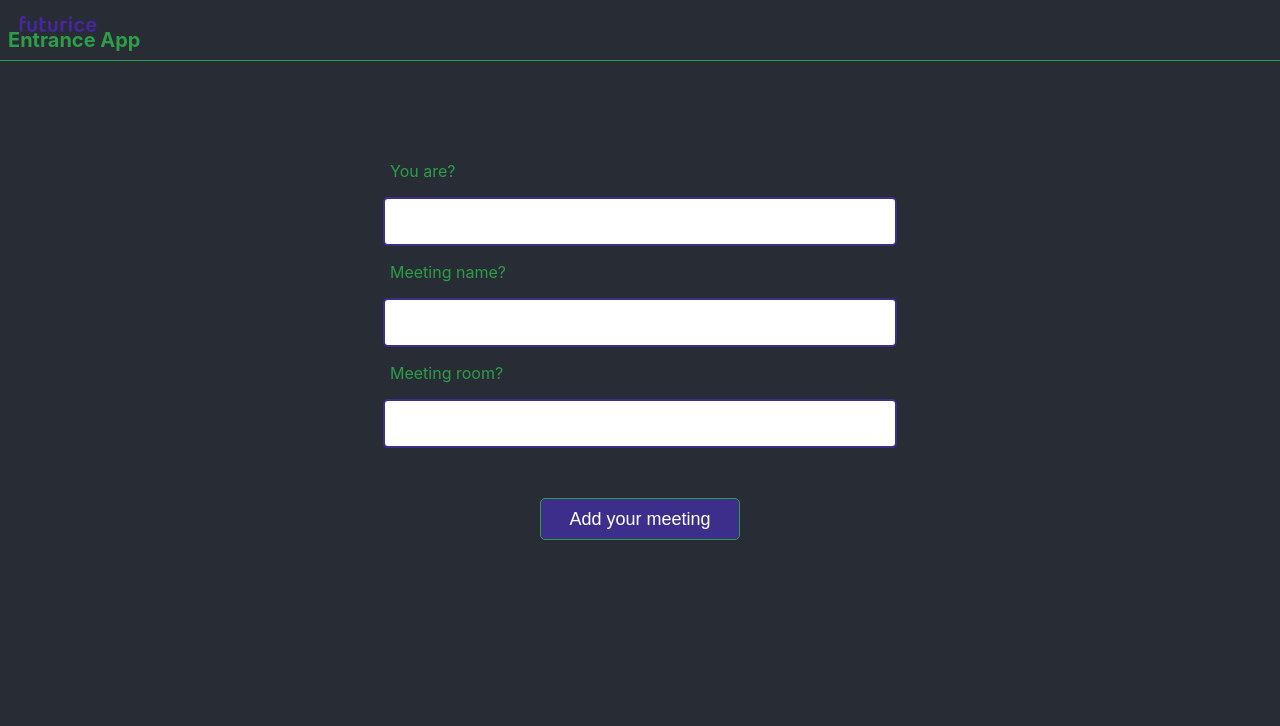
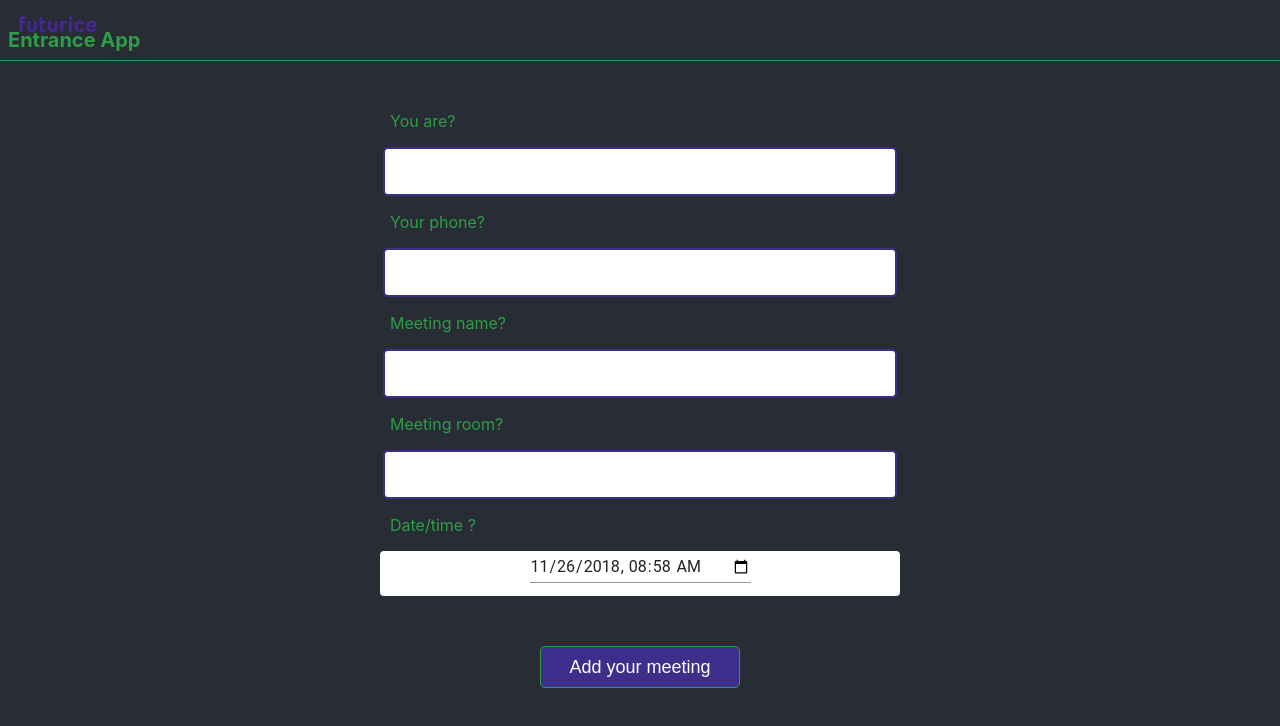
Before and after one commit to futurice/entranceFE, a React (Create React App) app: page / in a window 1280 px wide. Shown: the top 726 px of the page. Built offline with nearby package versions, Linux system fonts and the light colour scheme.

Commit message:
changes to FE

```diff
--- a/package.json
+++ b/package.json
@@ -3,6 +3,7 @@
   "version": "0.1.0",
   "private": true,
   "dependencies": {
+    "@material-ui/core": "^3.6.2",
     "react": "^16.6.3",
     "react-dom": "^16.6.3",
     "react-scripts": "2.1.1"
--- a/src/components/addMeeting/index.js
+++ b/src/components/addMeeting/index.js
@@ -1,13 +1,19 @@
 import React, { Component } from 'react';
+import TextField from '@material-ui/core/TextField';
 import './style.css';
 
 class AddMeeting extends Component {
 	constructor(props) {
 		super(props);
 		this.state = {
-			host: '',
-			meeting : '',
-			room: ''
+			meeting: {
+				host: '',
+				phone: '',
+				meeting: '',
+				room: '',
+				date: this.newDateToString()
+			},
+			added: false
 		}
 	}
 
@@ -17,15 +23,34 @@ class AddMeeting extends Component {
 				<div className="add-meeting-form">
 					<div>
 						<p className="add-meeting-label"> You are? </p>
-						<input className="add-meeting-input" onChange={evt => this.updateHost(evt)}/>
+						<input id="host" className="add-meeting-input" value={this.state.meeting.host} onChange={evt => this.updateMeeting(evt)}/>
+					</div>
+					<div>
+						<p className="add-meeting-label"> Your phone? </p>
+						<input id="phone" className="add-meeting-input" value={this.state.meeting.phone} onChange={evt => this.updateMeeting(evt)} />
 					</div>
 					<div>
 						<p className="add-meeting-label"> Meeting name? </p>
-						<input className="add-meeting-input" onChange={evt => this.updateMeeting(evt)}/>
+						<input id="meeting" className="add-meeting-input" value={this.state.meeting.meeting} onChange={evt => this.updateMeeting(evt)}/>
 					</div>
 					<div>
 						<p className="add-meeting-label"> Meeting room? </p>
-						<input className="add-meeting-input" onChange={evt => this.updateRoom(evt)}/>
+						<input id="room" className="add-meeting-input" value={this.state.meeting.room} onChange={evt => this.updateMeeting(evt)}/>
+					</div>
+					<div>
+						<p className="add-meeting-label"> Date/time ? </p>
+						<div className="datetime-picker-wrap">
+							<TextField
+								id="datetime-local"
+								type="datetime-local"
+								defaultValue={this.newDateToString()}
+								className="datetime-picker"
+								InputLabelProps={{
+									shrink: true,
+								}}
+								onChange={evt => this.updateMeeting(evt)}
+							/>
+						</div>
 					</div>
 				</div>
 				<div className="add-button-wrapper">
@@ -35,32 +60,42 @@ class AddMeeting extends Component {
 		);
 	}
 
-	updateHost(evt) {
-		console.log(this.state);
-		this.setState({
-			host: evt.target.value
-		})
+	updateMeeting(evt) {
+		let { meeting } = this.state;
+
+		switch(evt.target.id) {
+			case 'host': meeting.host = evt.target.value; break;
+			case 'phone': meeting.phone = evt.target.value; break;
+			case 'meeting': meeting.meeting = evt.target.value; break;
+			case 'room': meeting.room = evt.target.value; break;
+			case 'datetime-local': meeting.date = evt.target.value; break;
+		}
+		this.setState({ meeting });
 	}
-	updateMeeting(evt) {
-		console.log(this.state);
-		this.setState({
-			meeting: evt.target.value
-		})
-	}
-	updateRoom(evt) {
-		console.log(this.state);
-		this.setState({
-			room: evt.target.value
-		})
-	}
+
 	addMeeting(event){
 		event.preventDefault();
+		console.log(this.state);
 		fetch('http://localhost:8000/meetings', {
 			method: 'post',
 			headers: {'Content-Type':'application/json'},
-			body: JSON.stringify(this.state)
+			body: JSON.stringify(this.state.meeting)
+		}).then(() => {
+			this.setState({
+				meeting: {
+					host: '',
+					phone: '',
+					meeting: '',
+					room: '',
+					date: this.newDateToString()
+				}
+			})
 		});
 	};
+
+	newDateToString() {
+		return new Date().toISOString().split('.')[0].slice(0, -3)
+	}
 }
 
 
--- a/src/components/addMeeting/style.css
+++ b/src/components/addMeeting/style.css
@@ -2,7 +2,7 @@
     width: 100%;
     height: 100%;
     text-align: center;
-    margin-top: 100px;
+    margin-top: 50px;
 }
 .add-meeting-form {
     width: 520px;
@@ -28,7 +28,7 @@
 }
 .add-meeting-button {
     font-size: 18px;
-    line-height: 0px;
+    line-height: 0;
     padding: 20px;
     width: 200px;
     height: 30px;
@@ -44,3 +44,8 @@
 .add-meeting-button:focus {
     outline: none;
 }
+.datetime-picker-wrap {
+    background: #fff;
+    height: 45px;
+    border-radius: 4px;
+}
```
Also changed, not shown: 2 other files (tests, documents, lock files or other folders).
